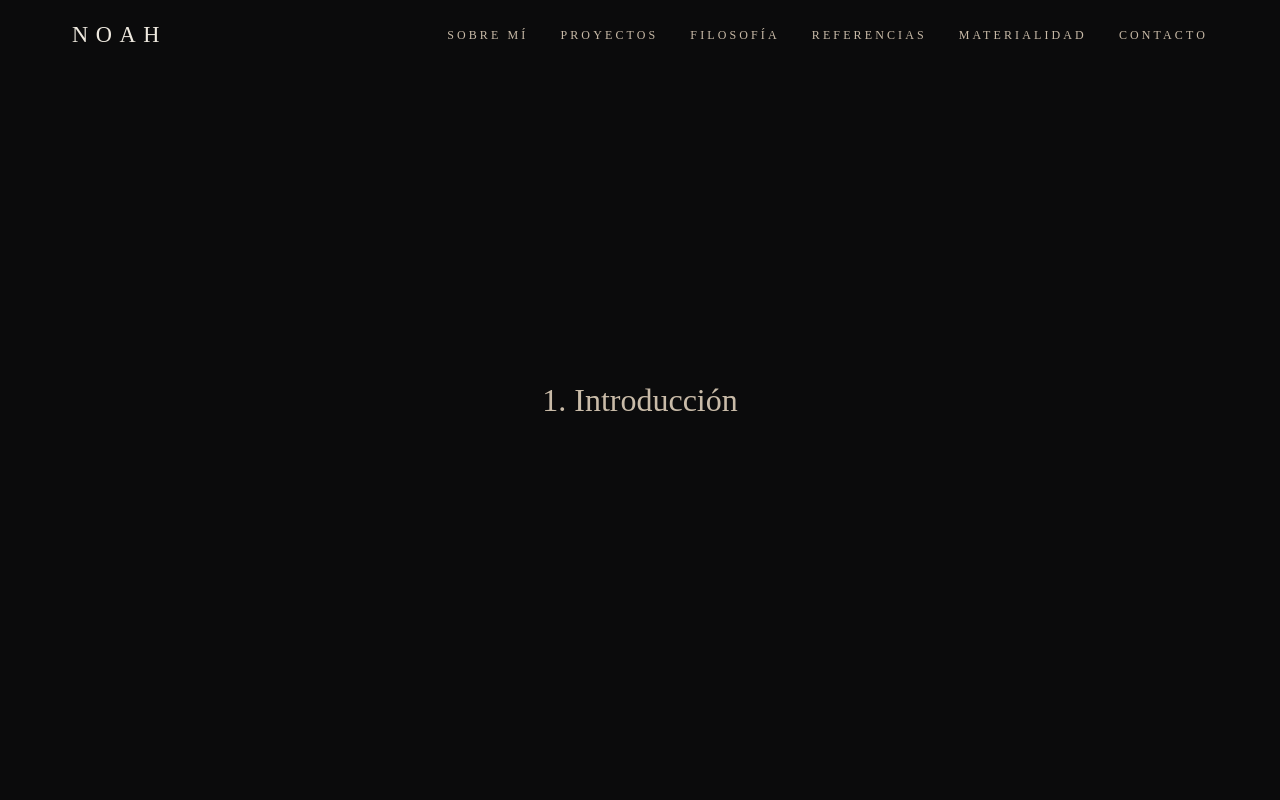
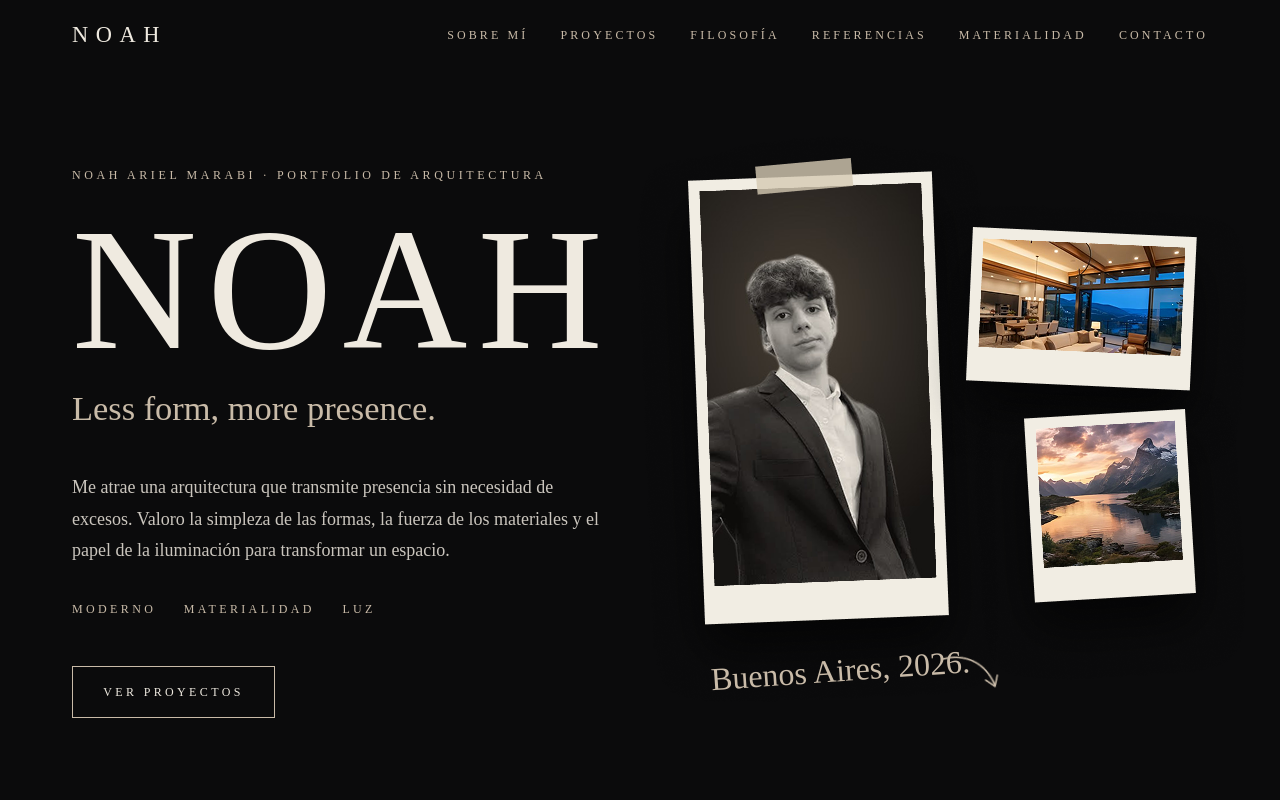
Before and after one commit to juancruzsb/Portafolio-Noah, an Astro site: page / in a window 1280 px wide. Shown: the top 800 px of the page. Built offline with nearby package versions, Linux system fonts and the light colour scheme; Astro itself is replaced by a stand-in of ours.

Commit message:
Add architectural intro section
Create the new Intro component with portfolio copy and image collage, then integrate it into the homepage and add reusable sizing units to global styles.

```diff
--- /dev/null
+++ b/src/components/Intro.astro
@@ -0,0 +1,250 @@
+---
+import { Image } from 'astro:assets';
+import persona from '../assets/intro/persona.png';
+import interior from '../assets/intro/interior.png';
+import montania from '../assets/intro/montania.png';
+import arrow from '../assets/intro/SVG.png';
+
+const keywords = ['Moderno', 'Materialidad', 'Luz'];
+---
+
+<section id="inicio">
+	<div class="intro">
+		<div class="intro-text">
+			<p class="eyebrow">Noah Ariel Marabi · Portfolio de arquitectura</p>
+			<h1 class="title">NOAH</h1>
+			<p class="tagline">Less form, more presence.</p>
+			<p class="description">
+				Me atrae una arquitectura que transmite presencia sin necesidad de excesos. Valoro la
+				simpleza de las formas, la fuerza de los materiales y el papel de la iluminación para
+				transformar un espacio.
+			</p>
+			<ul class="keywords">
+				{keywords.map((word) => <li>{word}</li>)}
+			</ul>
+			<a class="button" href="#proyectos">Ver proyectos</a>
+		</div>
+
+		<div class="intro-images">
+			<Image class="persona" src={persona} alt="Retrato de Noah" loading="eager" />
+			<Image class="interior" src={interior} alt="Espacio interior" loading="eager" />
+			<Image class="montania" src={montania} alt="Paisaje de montaña" loading="eager" />
+			<div class="note">
+				<p class="caption">Buenos Aires, 2026.</p>
+				<Image class="arrow" src={arrow} alt="" aria-hidden="true" loading="eager" />
+			</div>
+		</div>
+	</div>
+</section>
+
+<style>
+	section {
+		background: var(--bg-dark);
+		min-height: 100vh;
+		/* Figma: el primer texto arranca en top 166.33px */
+		padding-block: calc(166.33 * var(--u)) calc(120 * var(--u));
+		box-sizing: border-box;
+	}
+
+	.intro {
+		width: var(--content-width);
+		margin-inline: auto;
+		display: grid;
+		grid-template-columns: 1fr 1fr;
+	}
+
+	.intro-text {
+		display: flex;
+		flex-direction: column;
+		align-items: flex-start;
+	}
+
+	/* Estilo común de textos chicos en mayúsculas */
+	.eyebrow,
+	.keywords li,
+	.button {
+		font-family: var(--font-body);
+		font-weight: 500;
+		font-size: calc(12 * var(--u));
+		line-height: 1;
+		text-transform: uppercase;
+		color: var(--heading);
+	}
+
+	.eyebrow {
+		height: calc(18 * var(--u));
+		margin: 0;
+		display: flex;
+		align-items: center;
+		letter-spacing: 0.3em; /* 3.6px / 12px */
+	}
+
+	.title {
+		height: calc(202 * var(--u));
+		margin: calc(4 * var(--u)) 0 0;
+		display: flex;
+		align-items: center;
+		font-family: var(--font-logo);
+		font-weight: 400;
+		/* 172.9px en el Figma; se limita en pantallas chicas para que no desborde */
+		font-size: min(calc(172.9 * var(--u)), 24vw);
+		line-height: 0.9; /* 155.57 / 172.9 */
+		letter-spacing: 0.06em; /* 10.37 / 172.9 */
+		color: #efeae0;
+	}
+
+	.tagline {
+		height: calc(41.28 * var(--u));
+		margin: calc(-2.44 * var(--u)) 0 0;
+		display: flex;
+		align-items: center;
+		font-family: var(--font-logo);
+		font-size: calc(34.4 * var(--u));
+		line-height: 1.2; /* 41.28 / 34.4 */
+		color: var(--heading);
+	}
+
+	.description {
+		max-width: calc(543.04 * var(--u));
+		height: calc(89 * var(--u));
+		margin: calc(46 * var(--u)) 0 0;
+		display: flex;
+		align-items: center;
+		font-family: var(--font-body);
+		font-weight: 300;
+		font-size: calc(18 * var(--u));
+		line-height: 1.75; /* 31.5 / 18 */
+		color: var(--text);
+	}
+
+	.keywords {
+		list-style: none;
+		padding: 0;
+		margin: calc(35.5 * var(--u)) 0 0;
+		display: flex;
+		flex-wrap: wrap;
+		gap: calc(27.6 * var(--u));
+	}
+
+	.keywords li {
+		height: calc(18 * var(--u));
+		display: flex;
+		align-items: center;
+		letter-spacing: 0.28em; /* 3.36px / 12px */
+	}
+
+	.button {
+		box-sizing: border-box;
+		color: #efeae0;
+		letter-spacing: 0.28em; /* 3.36px / 12px */
+		width: calc(202.94 * var(--u));
+		height: calc(52 * var(--u));
+		margin-top: calc(48 * var(--u));
+		display: inline-flex;
+		align-items: center;
+		justify-content: center;
+		border: 1px solid var(--heading);
+		text-decoration: none;
+		transition:
+			background-color 0.2s,
+			color 0.2s;
+	}
+
+	.button:hover {
+		background: var(--heading);
+		color: var(--bg-dark);
+	}
+
+	/* ---- Columna derecha: collage de imágenes ----
+	   Las coordenadas son las del Figma menos el origen del bloque
+	   (x 1015.57, y 176.48). El bloque llega hasta el borde derecho de los 1136px. */
+	.intro-images {
+		position: relative;
+		justify-self: end;
+		width: calc(512.43 * var(--u));
+		height: calc(527 * var(--u));
+		margin-top: calc(10.15 * var(--u)); /* 176.48 - 166.33 */
+	}
+
+	/* Los PNG ya vienen exportados del Figma con la rotación (2.2°, -2.6°, 3.4°)
+	   y la sombra incluidas, así que se muestran a su tamaño real, sin rotar por
+	   CSS ni recortar. Cada uno se ubica haciendo coincidir el centro del marco
+	   (la parte opaca) con el centro de la caja del Figma. */
+	.intro-images :global(img) {
+		position: absolute;
+		display: block;
+		max-width: none;
+	}
+
+	.intro-images :global(.persona) {
+		left: calc(-64 * var(--u));
+		top: calc(-46 * var(--u));
+		width: calc(373 * var(--u));
+		height: calc(579 * var(--u));
+	}
+
+	.intro-images :global(.interior) {
+		left: calc(214.07 * var(--u));
+		top: calc(22.75 * var(--u));
+		width: calc(343 * var(--u));
+		height: calc(276 * var(--u));
+	}
+
+	.intro-images :global(.montania) {
+		left: calc(272.48 * var(--u));
+		top: calc(205 * var(--u));
+		width: calc(284 * var(--u));
+		height: calc(306 * var(--u));
+	}
+
+	/* Texto + flecha se inclinan juntos, en el mismo sentido que la foto de
+	   Noah (antihorario). En el Figma los ángulos positivos son antihorarios,
+	   pero en CSS son horarios: por eso el signo negativo. */
+	.note {
+		--tilt: -4deg;
+		position: absolute;
+		left: calc(15.63 * var(--u));
+		top: calc(472.81 * var(--u));
+		width: calc(292.94 * var(--u));
+		height: calc(53.71 * var(--u));
+		transform: rotate(var(--tilt));
+	}
+
+	.caption {
+		position: absolute;
+		left: 0;
+		top: 0;
+		width: calc(216.34 * var(--u));
+		height: calc(41 * var(--u));
+		margin: 0;
+		display: flex;
+		align-items: center;
+		white-space: nowrap;
+		font-family: var(--font-hand);
+		font-weight: 400;
+		font-size: calc(32 * var(--u));
+		line-height: 1.1; /* 35.2 / 32 */
+		color: var(--heading);
+	}
+
+	.intro-images :global(.arrow) {
+		left: calc(228.94 * var(--u)); /* 244.57 - 15.63 */
+		top: calc(7.71 * var(--u)); /* 480.52 - 472.81 */
+		width: calc(64 * var(--u));
+		height: calc(46 * var(--u));
+	}
+
+	/* Debajo de ~1180px los dos bloques ya no entran lado a lado: se apilan */
+	@media (max-width: 1180px) {
+		.intro {
+			grid-template-columns: 1fr;
+			row-gap: calc(80 * var(--u));
+		}
+
+		.intro-images {
+			--u: min(1px, calc((100vw - 2rem) / 512.43));
+			justify-self: center;
+			margin-top: 0;
+		}
+	}
+</style>
--- a/src/pages/index.astro
+++ b/src/pages/index.astro
@@ -2,9 +2,9 @@
 import Layout from '../layouts/Layout.astro';
 import Header from '../components/Header.astro';
 import Footer from '../components/Footer.astro';
+import Intro from '../components/Intro.astro';
 
 const sections = [
-	{ id: 'inicio', name: '1. Introducción', bg: 'var(--bg-dark)' },
 	{ id: 'sobre-mi', name: '2. Sobre mí', bg: 'var(--bg-slate)' },
 	{ id: 'proyectos', name: '3. Proyectos', bg: 'var(--bg-dark)' },
 	{ id: 'filosofia', name: '4. Filosofía', bg: 'var(--bg-light)', light: true },
@@ -17,6 +17,7 @@ const sections = [
 <Layout title="Portfolio">
 	<Header />
 	<main>
+		<Intro />
 		{
 			sections.map((section) => (
 				<section
--- a/src/styles/global.css
+++ b/src/styles/global.css
@@ -18,6 +18,11 @@
 	   - Hasta 1920px: 1136px fijos (o el ancho disponible menos 2rem).
 	   - Más de 1920px: crece proporcional (1136 / 1920 = 59.17vw). */
 	--content-width: max(min(1136px, 100% - 2rem), 59.17vw);
+
+	/* Unidad de diseño: 1px del Figma (frame 1920px).
+	   Vale 1px hasta 1920px de pantalla y crece proporcional después.
+	   Uso: calc(172.9 * var(--u)) */
+	--u: max(1px, 0.052083vw);
 
 	/* Tipografías (definidas en astro.config.mjs) */
 	--font-logo: var(--font-tenor); /* logos y titulares */
```
Also changed, not shown: src/assets/intro/SVG.png (added), src/assets/intro/interior.png (added), src/assets/intro/montania.png (added), src/assets/intro/persona.png (added).
